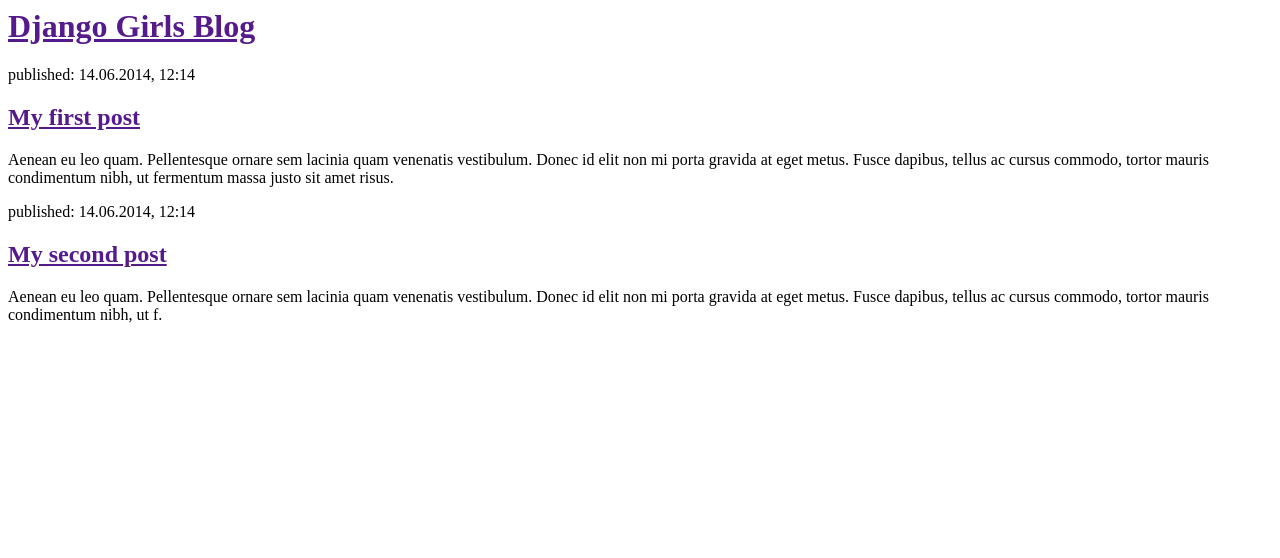
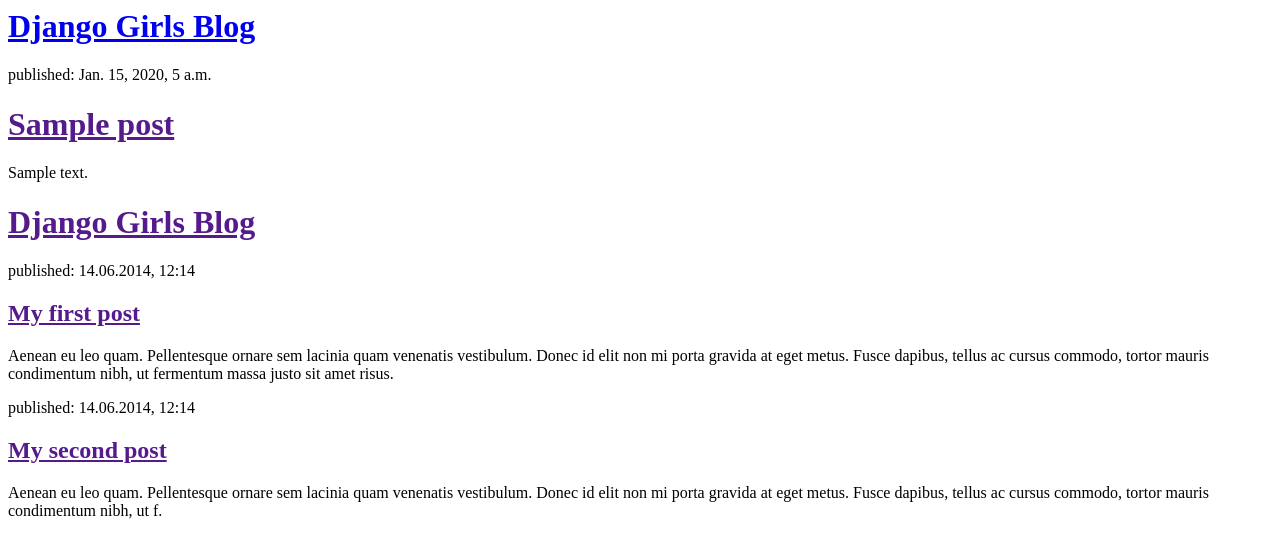
Before and after one commit to ariahrose/my-first-blog, a Django app: template blog/templates/blog/post_list.html in a window 1280 px wide. Shown: the top 558 px of the page. Run offline with Django 3.2, Linux system fonts and the light colour scheme; the template is opened without the code that fills it: values that come from a table or form of the project are taken from there, others are empty; tables that the repository leaves empty hold one stand-in row (values such as "Sample post").

Commit message:
Modified templates to display posts from database.

```diff
--- a/blog/templates/blog/post_list.html
+++ b/blog/templates/blog/post_list.html
@@ -3,6 +3,17 @@
         <title>Django Girls blog</title>
     </head>
     <body>
+      <div>
+    <h1><a href="/">Django Girls Blog</a></h1>
+</div>
+
+{% for post in posts %}
+    <div>
+        <p>published: {{ post.published_date }}</p>
+        <h1><a href="">{{ post.title }}</a></h1>
+        <p>{{ post.text|linebreaksbr }}</p>
+    </div>
+{% endfor %}
         <div>
             <h1><a href="">Django Girls Blog</a></h1>
         </div>
```
Also changed, not shown: blog/views.py (+5 -2 lines).
